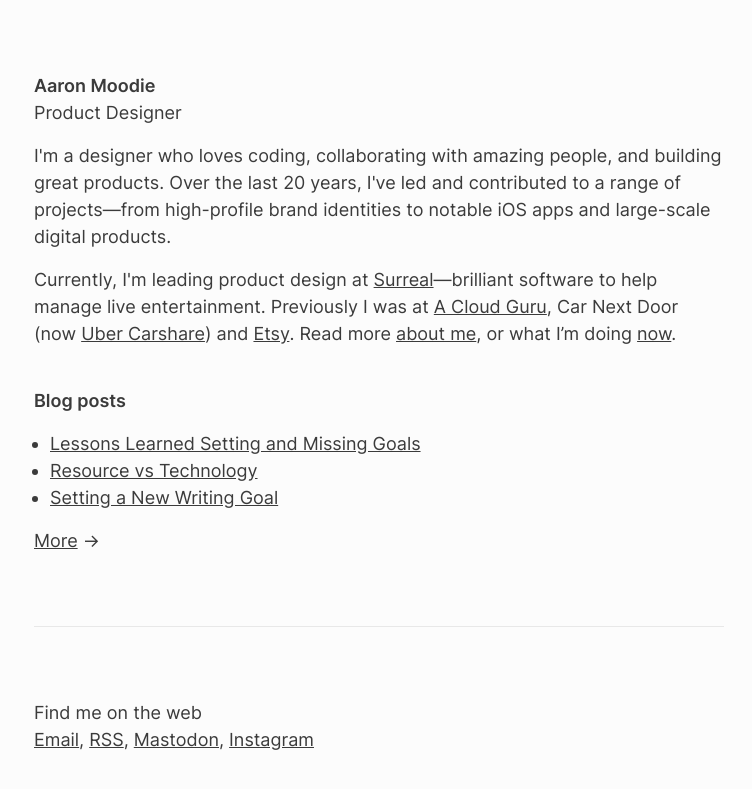
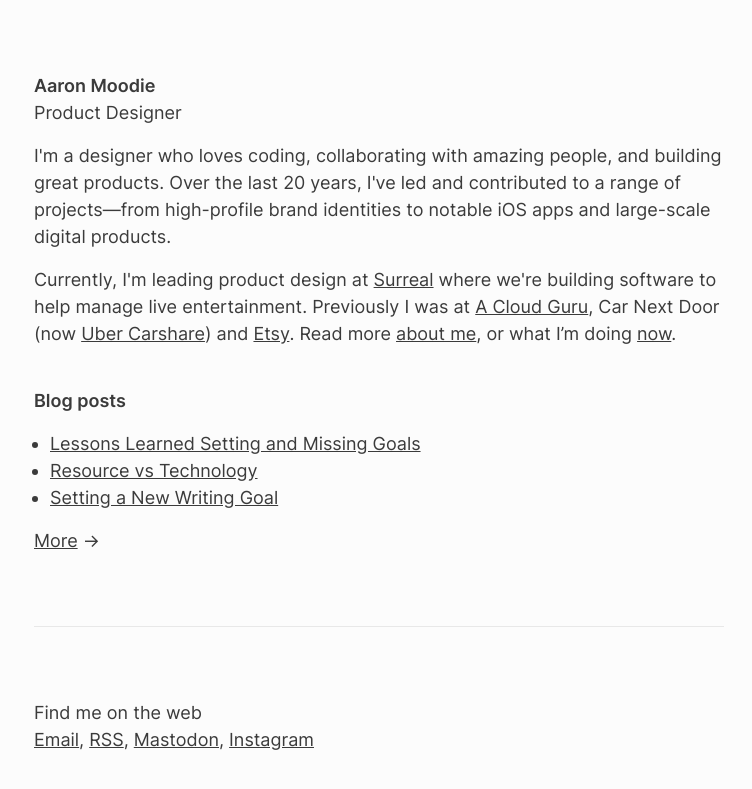
Before and after one commit to aaronmoodie/aaronmoodie.com, a Jekyll site: the page built from index.html, in a window 1280 px wide. Shown: the top 789 px of the page, without its empty margins (261-1013 px from the left). Built offline with Jekyll 4.4.1, drawn with Linux system fonts in a browser that asks for light colours.

Commit message:
copy update

```diff
--- a/index.html
+++ b/index.html
@@ -12,7 +12,7 @@
     I'm a designer who loves coding, collaborating with amazing people, and building great products. Over the last 20 years, I've led and contributed to a range of projects—from high-profile brand identities to notable iOS apps and large-scale digital products.
   </p>
   <p>
-    Currently, I'm leading product design at <a href="https://surreal.live">Surreal</a>—brilliant software to help manage live entertainment. Previously I was at <a href="http://acloudguru.com">A Cloud Guru</a>, Car Next Door (now <a href="https://www.ubercarshare.com/">Uber Carshare</a>) and <a href="https://etsy.com">Etsy</a>. Read more <a href="/about">about me</a>, or what I’m doing <a href="/now">now</a>.
+    Currently, I'm leading product design at <a href="https://surreal.live">Surreal</a> where we're building software to help manage live entertainment. Previously I was at <a href="http://acloudguru.com">A Cloud Guru</a>, Car Next Door (now <a href="https://www.ubercarshare.com/">Uber Carshare</a>) and <a href="https://etsy.com">Etsy</a>. Read more <a href="/about">about me</a>, or what I’m doing <a href="/now">now</a>.
   </p>
 </section>
 
```
